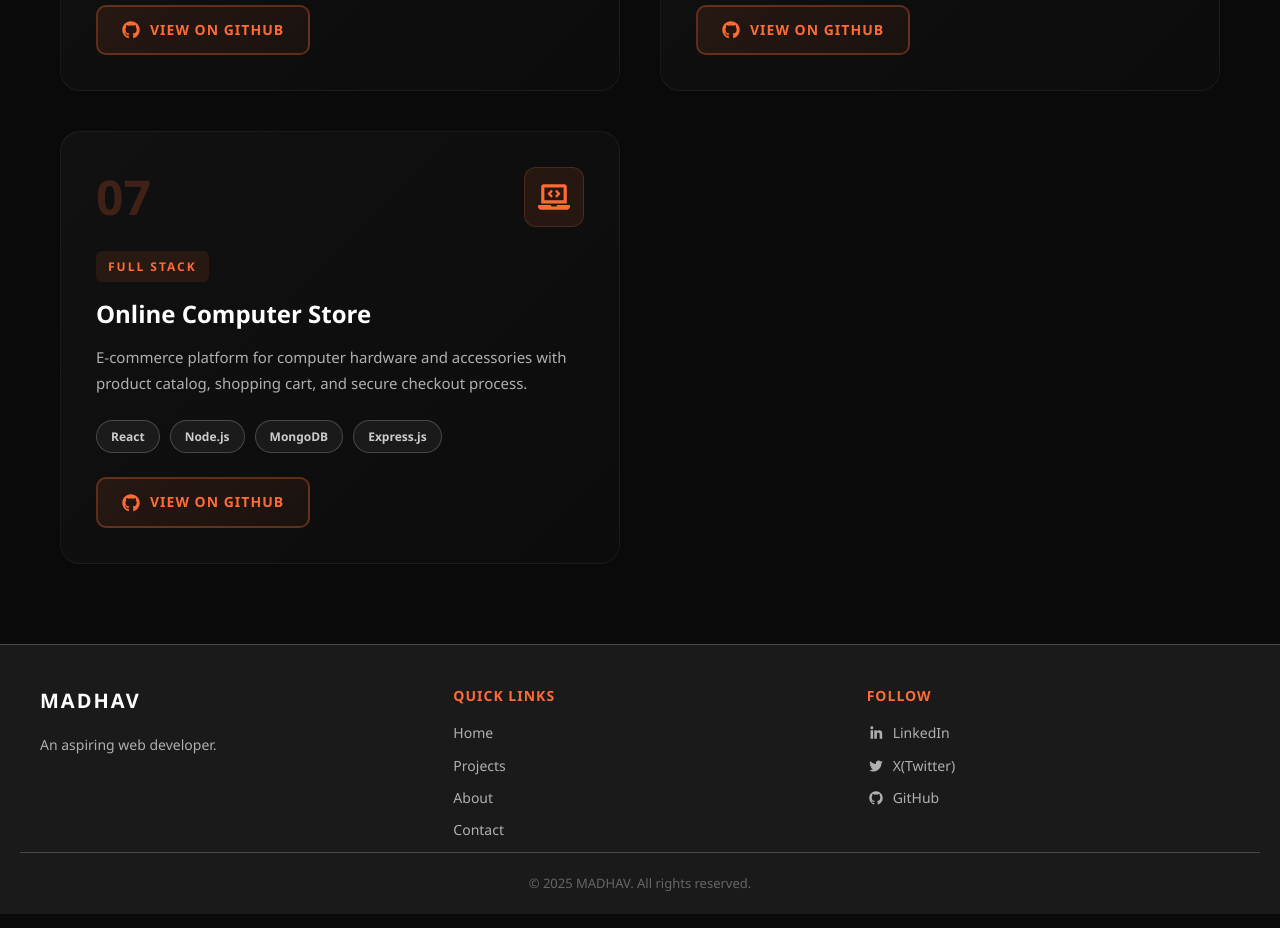
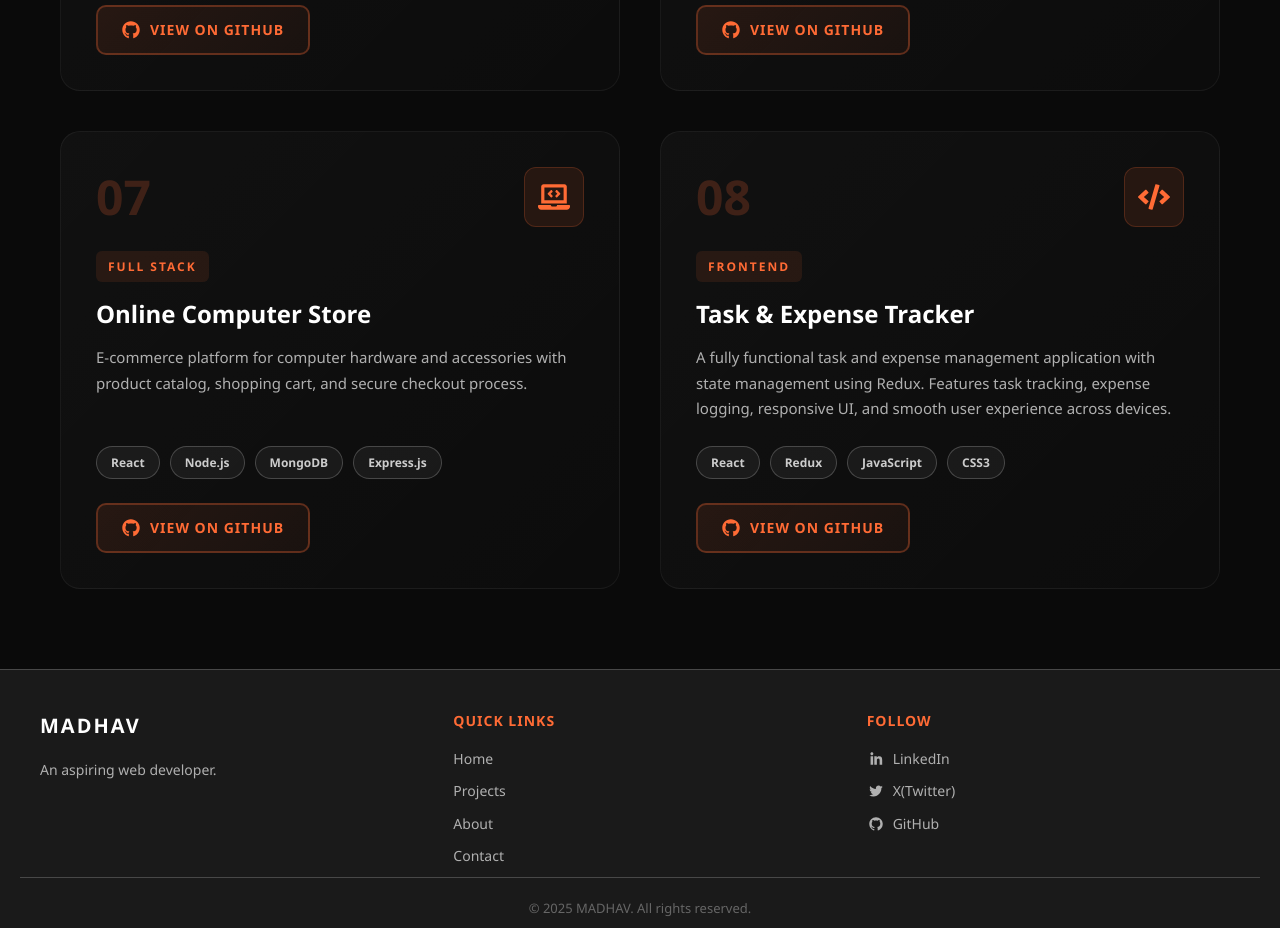
Before and after one commit to coder6-12/my-portfolio, a React (Vite) app: page /projects in a window 1280 px wide. Shown: the part 1860-2788 px from the top of the page. Built offline with nearby package versions, Linux system fonts and the light colour scheme.

Commit message:
added project

```diff
--- a/src/pages/Project/Project.jsx
+++ b/src/pages/Project/Project.jsx
@@ -76,10 +76,21 @@ function Projects() {
       githubLink: "https://github.com/coder6-12/online-computerstore",
       type: "fullstack"
     },
+    {
+      id: 8,
+      number: "08",
+      title: "Task & Expense Tracker",
+      description:
+        "A fully functional task and expense management application with state management using Redux. Features task tracking, expense logging, responsive UI, and smooth user experience across devices.",
+      category: "Frontend",
+      tech: ["React", "Redux", "JavaScript", "CSS3"],
+      githubLink: "https://github.com/coder6-12/task-expense-tracker",
+      type: "frontend"
+    }
   ]
 
   const getProjectIcon = (type) => {
-    switch(type) {
+    switch (type) {
       case 'fullstack':
         return <FaLaptopCode />
       case 'frontend':
```
